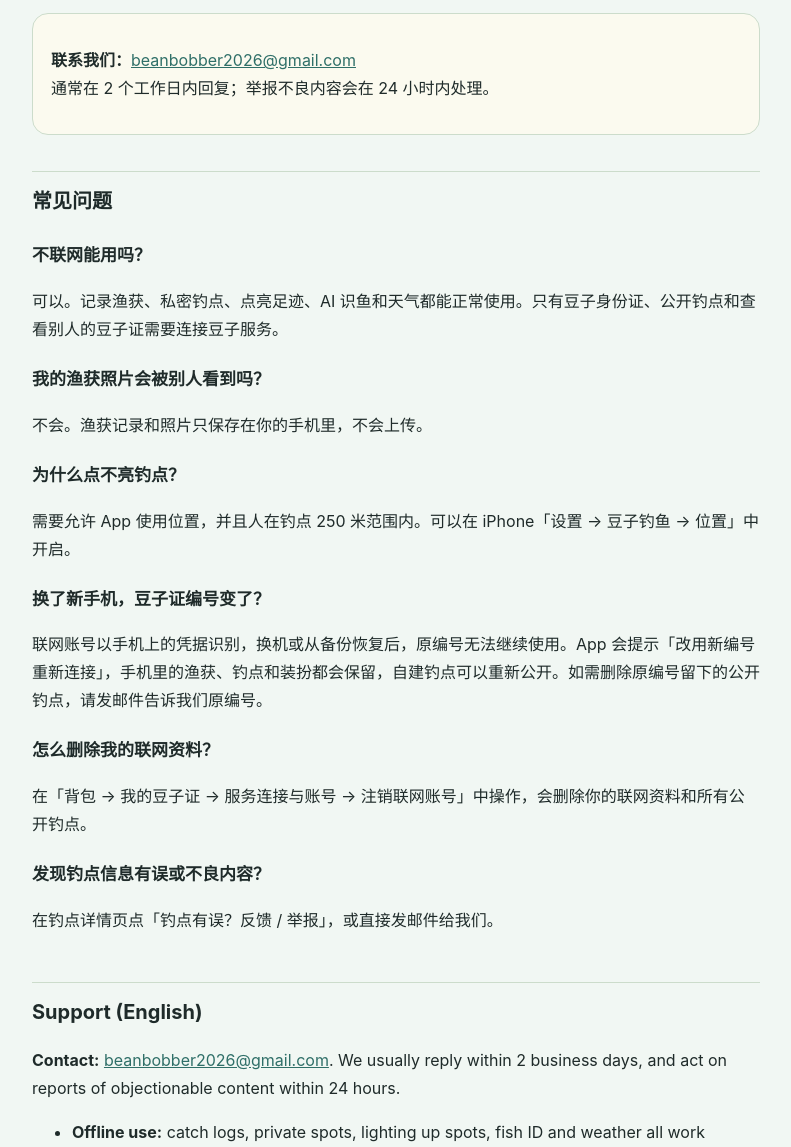
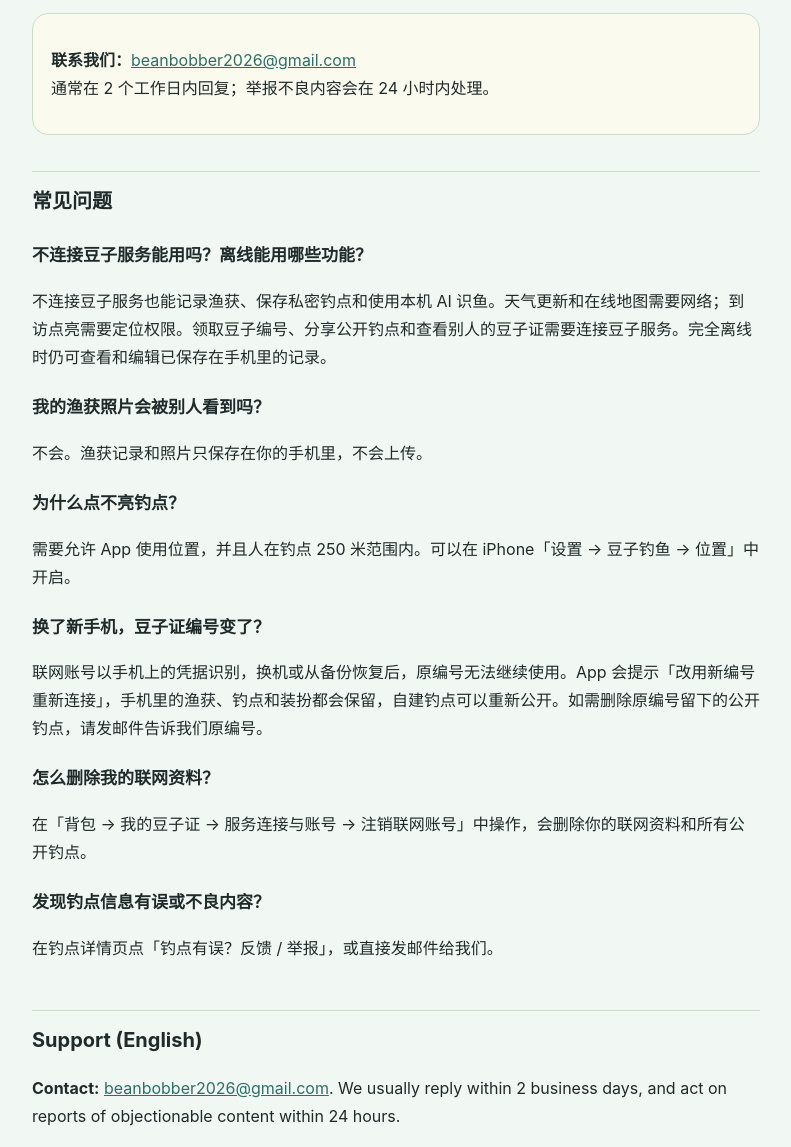
Before and after one commit to beanbobber/beanbobber.github.io, a plain HTML site: page support.html in a window 1280 px wide. Shown: the part 140-1287 px from the top of the page, without its empty margins (244-1035 px from the left). Drawn offline with Linux system fonts and the light colour scheme.

Commit message:
Clarify offline features and weather network requirements

```diff
--- a/support.html
+++ b/support.html
@@ -21,8 +21,8 @@
 
 <h2>常见问题</h2>
 
-<h3>不联网能用吗？</h3>
-<p>可以。记录渔获、私密钓点、点亮足迹、AI 识鱼和天气都能正常使用。只有豆子身份证、公开钓点和查看别人的豆子证需要连接豆子服务。</p>
+<h3>不连接豆子服务能用吗？离线能用哪些功能？</h3>
+<p>不连接豆子服务也能记录渔获、保存私密钓点和使用本机 AI 识鱼。天气更新和在线地图需要网络；到访点亮需要定位权限。领取豆子编号、分享公开钓点和查看别人的豆子证需要连接豆子服务。完全离线时仍可查看和编辑已保存在手机里的记录。</p>
 
 <h3>我的渔获照片会被别人看到吗？</h3>
 <p>不会。渔获记录和照片只保存在你的手机里，不会上传。</p>
@@ -43,7 +43,7 @@
 <h2>Support (English)</h2>
 <p><strong>Contact:</strong> <a href="mailto:beanbobber2026@gmail.com">beanbobber2026@gmail.com</a>. We usually reply within 2 business days, and act on reports of objectionable content within 24 hours.</p>
 <ul>
-  <li><strong>Offline use:</strong> catch logs, private spots, lighting up spots, fish ID and weather all work without an account.</li>
+  <li><strong>Without a Bean service account:</strong> you can keep catch logs and private spots and use on-device fish ID. Weather updates and online maps need internet access; checking in at a spot needs location permission. Getting a Bean number, sharing public spots and viewing other Bean IDs require a Bean service connection. Saved local records remain available to view and edit offline.</li>
   <li><strong>Photos:</strong> catch photos never leave your phone.</li>
   <li><strong>Can't light up a spot:</strong> allow location access and be within 250 m of the spot.</li>
   <li><strong>New phone:</strong> your old serial number can't be restored; reconnect with a new number and your local records stay. Email us your old number to remove its public spots.</li>
```
